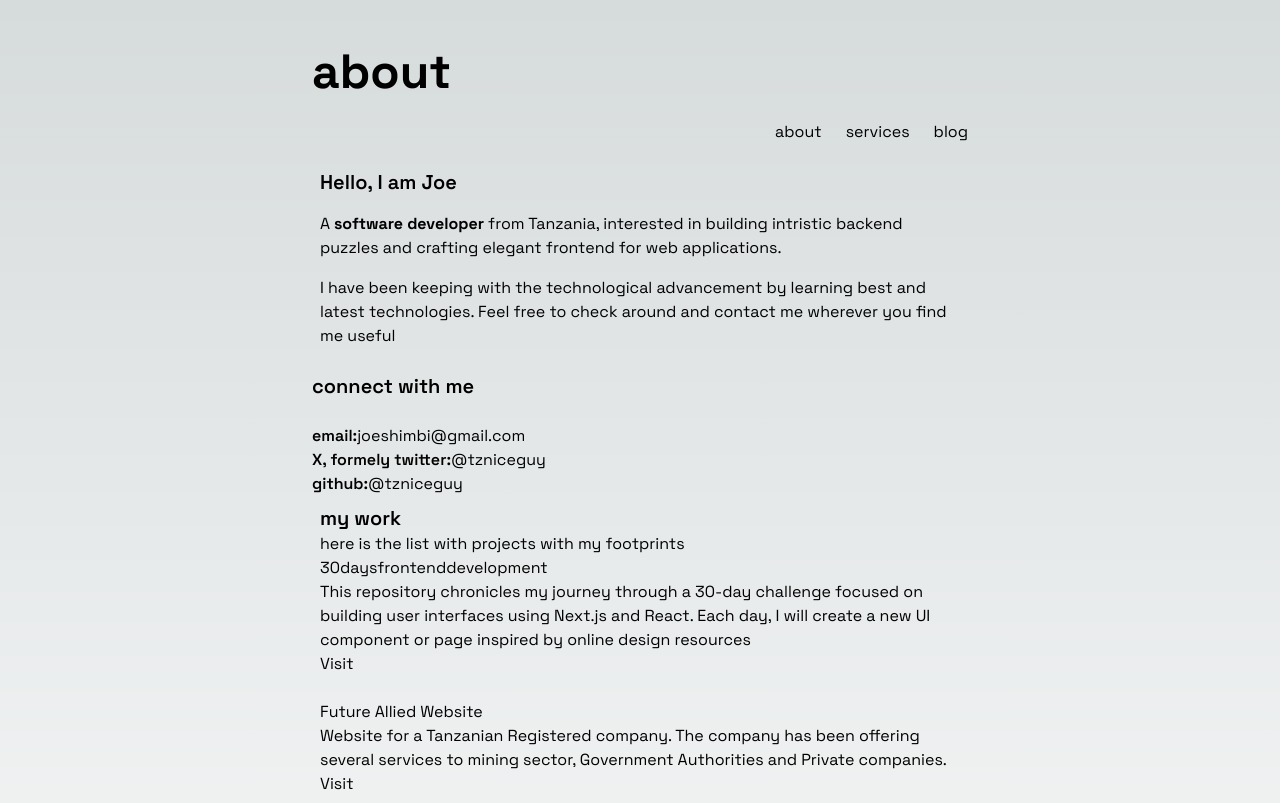
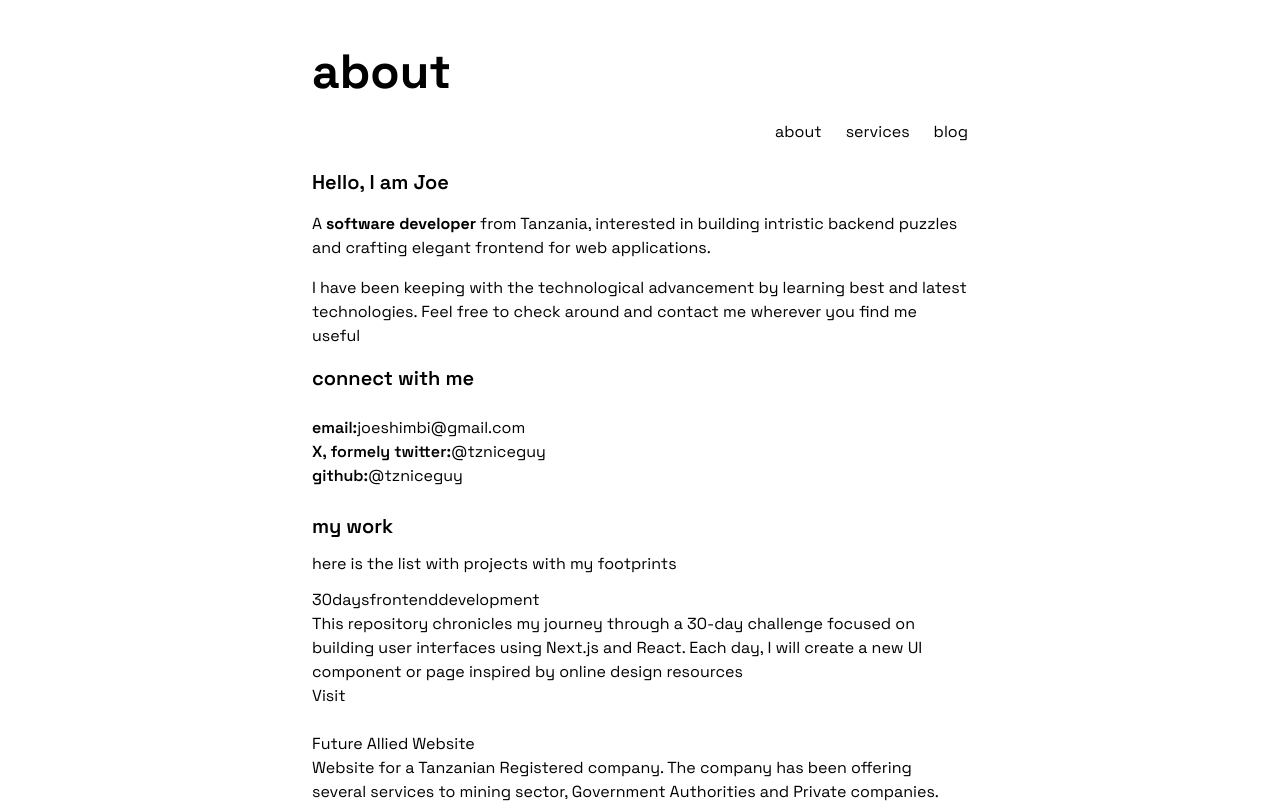
Before and after one commit to tzniceguy/myportifolio, a Next.js app: page / in a window 1280 px wide. Shown: the top 803 px of the page. Built offline with nearby package versions, Linux system fonts and the light colour scheme.

Commit message:
removed unnecessary spacing to components

```diff
--- a/app/components/Contact.tsx
+++ b/app/components/Contact.tsx
@@ -3,7 +3,7 @@ import React from "react";
 
 export default function Contact() {
   return (
-    <div className="space-y-6">
+    <div className="space-y-6 pb-6">
       <h2 className="text-xl font-semibold">connect with me</h2>
       <ul>
         <li>
--- a/app/components/Introduction.tsx
+++ b/app/components/Introduction.tsx
@@ -2,7 +2,7 @@ import React from "react";
 
 export default function Introduction() {
   return (
-    <div className="space-y-4 m-2 pb-4">
+    <div className="space-y-4  pb-4">
       <h2 className="text-xl font-semibold">Hello, I am Joe</h2>
       <p className="">
         A <strong>software developer</strong> from Tanzania, interested in
--- a/app/components/Showcase.tsx
+++ b/app/components/Showcase.tsx
@@ -3,7 +3,7 @@ import Project from "./Project";
 
 export default function Showcase() {
   return (
-    <div className="m-2">
+    <div className="space-y-3 pb-6">
       <h2 className="text-xl font-semibold">my work</h2>
       <h2>here is the list with projects with my footprints</h2>
       <div className="space-y-6">
--- a/app/globals.css
+++ b/app/globals.css
@@ -1,33 +1,3 @@
 @tailwind base;
 @tailwind components;
 @tailwind utilities;
-
-:root {
-  --foreground-rgb: 0, 0, 0;
-  --background-start-rgb: 214, 219, 220;
-  --background-end-rgb: 255, 255, 255;
-}
-
-@media (prefers-color-scheme: dark) {
-  :root {
-    --foreground-rgb: 255, 255, 255;
-    --background-start-rgb: 0, 0, 0;
-    --background-end-rgb: 0, 0, 0;
-  }
-}
-
-body {
-  color: rgb(var(--foreground-rgb));
-  background: linear-gradient(
-      to bottom,
-      transparent,
-      rgb(var(--background-end-rgb))
-    )
-    rgb(var(--background-start-rgb));
-}
-
-@layer utilities {
-  .text-balance {
-    text-wrap: balance;
-  }
-}
```
